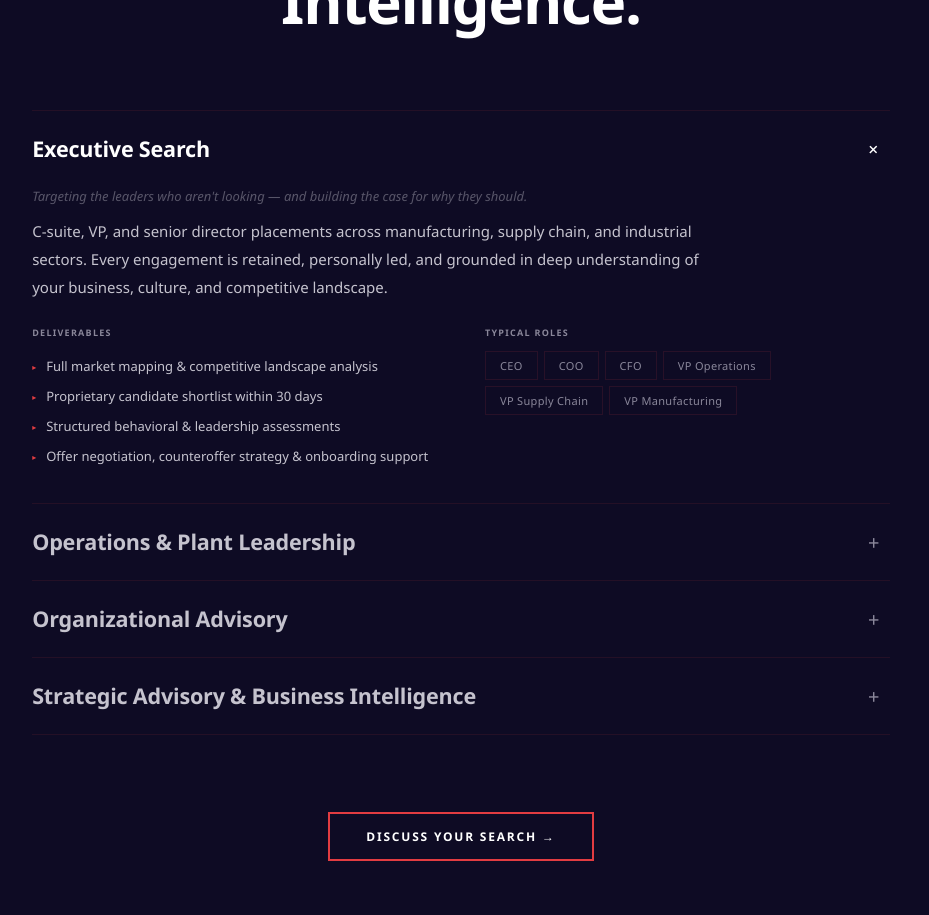
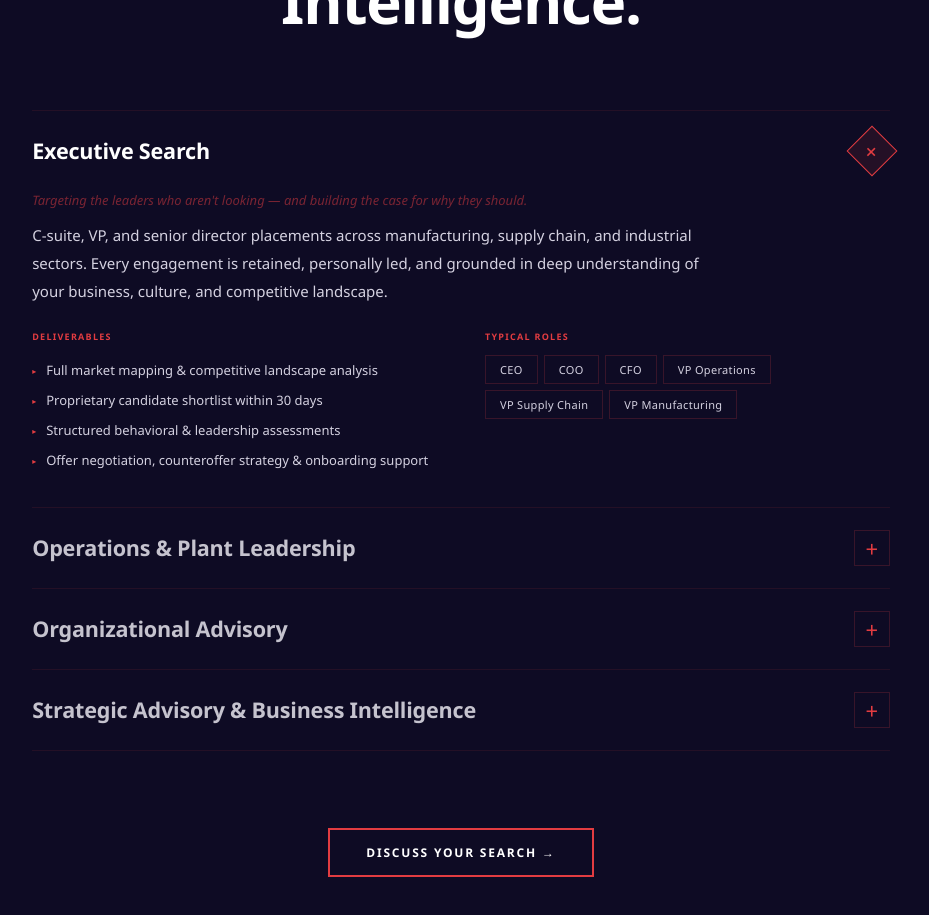
Before and after one commit to rc562/bound-search-partners, a React (Vite) app: page / in a window 1280 px wide. Shown: the part 2140-3055 px from the top of the page, without its empty margins (179-1108 px from the left). Built offline with nearby package versions, Linux system fonts and the light colour scheme.

Commit message:
Contextual labels for service tag sections

```diff
--- a/src/App.jsx
+++ b/src/App.jsx
@@ -75,10 +75,10 @@ export default function App() {
   };
 
   const srvs = [
-    {t:"Executive Search",tag:"Targeting the leaders who aren't looking — and building the case for why they should.",d:"C-suite, VP, and senior director placements across manufacturing, supply chain, and industrial sectors. Every engagement is retained, personally led, and grounded in deep understanding of your business, culture, and competitive landscape.",r:"CEO · COO · CFO · VP Operations · VP Supply Chain · VP Manufacturing",del:["Full market mapping & competitive landscape analysis","Proprietary candidate shortlist within 30 days","Structured behavioral & leadership assessments","Offer negotiation, counteroffer strategy & onboarding support"]},
-    {t:"Operations & Plant Leadership",tag:"The hires that determine whether strategy becomes execution.",d:"Plant managers, engineering directors, and quality leaders — the operational backbone of any manufacturing organization. We go deep into the industrial talent market to surface leaders with real floor presence, CI discipline, and team-building track records.",r:"Plant Manager · Director Engineering · Quality Director · Director of Operations",del:["Targeted outreach to passive operational leaders","Technical competency & leadership style vetting","On-site culture alignment evaluation","90-day onboarding support & guarantee-backed engagement"]},
-    {t:"Organizational Advisory",tag:"Clarity before commitment — understanding what your organization actually needs.",d:"Diagnostic-driven consulting for manufacturers navigating growth, transition, or underperformance. Whether you need to understand your leadership bench, plan for succession, benchmark compensation, or map the talent landscape before a search begins — we deliver focused engagements with clear deliverables, not open-ended retainers.",r:"Leadership Audit · Succession Planning · Org Design · Comp Benchmarking · Talent Mapping",del:["Leadership bench strength assessment","Succession gap analysis with actionable timeline","Compensation benchmarking vs. regional & national market","Talent availability & density mapping"]},
-    {t:"Strategic Advisory & Business Intelligence",tag:"PE-grade strategic intelligence, delivered in weeks — not quarters.",d:"Business model audits, strategic roadmaps, and portfolio diagnostics built for private equity firms, venture-backed companies, and manufacturers navigating inflection points. The depth of a Big Four engagement at a fraction of the cost and timeline — powered by AI-augmented research and real operational expertise.",r:"Business Model Audit · Strategic Roadmap · Market Entry Analysis · Portfolio Diagnostics",del:["Comprehensive business model audit & assessment","Strategic roadmap with prioritized initiatives","Competitive landscape & market entry analysis","AI-augmented research at institutional depth"]},
+    {t:"Executive Search",tag:"Targeting the leaders who aren't looking — and building the case for why they should.",d:"C-suite, VP, and senior director placements across manufacturing, supply chain, and industrial sectors. Every engagement is retained, personally led, and grounded in deep understanding of your business, culture, and competitive landscape.",r:"CEO · COO · CFO · VP Operations · VP Supply Chain · VP Manufacturing",rl:"Typical Roles",del:["Full market mapping & competitive landscape analysis","Proprietary candidate shortlist within 30 days","Structured behavioral & leadership assessments","Offer negotiation, counteroffer strategy & onboarding support"]},
+    {t:"Operations & Plant Leadership",tag:"The hires that determine whether strategy becomes execution.",d:"Plant managers, engineering directors, and quality leaders — the operational backbone of any manufacturing organization. We go deep into the industrial talent market to surface leaders with real floor presence, CI discipline, and team-building track records.",r:"Plant Manager · Director Engineering · Quality Director · Director of Operations",rl:"Typical Roles",del:["Targeted outreach to passive operational leaders","Technical competency & leadership style vetting","On-site culture alignment evaluation","90-day onboarding support & guarantee-backed engagement"]},
+    {t:"Organizational Advisory",tag:"Clarity before commitment — understanding what your organization actually needs.",d:"Diagnostic-driven consulting for manufacturers navigating growth, transition, or underperformance. Whether you need to understand your leadership bench, plan for succession, benchmark compensation, or map the talent landscape before a search begins — we deliver focused engagements with clear deliverables, not open-ended retainers.",r:"Leadership Audit · Succession Planning · Org Design · Comp Benchmarking · Talent Mapping",rl:"Engagement Types",del:["Leadership bench strength assessment","Succession gap analysis with actionable timeline","Compensation benchmarking vs. regional & national market","Talent availability & density mapping"]},
+    {t:"Strategic Advisory & Business Intelligence",tag:"PE-grade strategic intelligence, delivered in weeks — not quarters.",d:"Business model audits, strategic roadmaps, and portfolio diagnostics built for private equity firms, venture-backed companies, and manufacturers navigating inflection points. The depth of a Big Four engagement at a fraction of the cost and timeline — powered by AI-augmented research and real operational expertise.",r:"Business Model Audit · Strategic Roadmap · Market Entry Analysis · Portfolio Diagnostics",rl:"Capabilities",del:["Comprehensive business model audit & assessment","Strategic roadmap with prioritized initiatives","Competitive landscape & market entry analysis","AI-augmented research at institutional depth"]},
   ];
 
   const proc = [
@@ -412,11 +412,13 @@ export default function App() {
                       transition:"color .2s",
                     }}>{s.t}</h3>
                     <div style={{
-                      width:32,height:32,
+                      width:36,height:36,
+                      border:isOpen?`1px solid ${C.r}`:"1px solid rgba(226,60,65,.2)",
+                      background:isOpen?"rgba(226,60,65,.1)":"transparent",
                       display:"flex",alignItems:"center",justifyContent:"center",
-                      color:isOpen?C.w:C.g,
-                      fontSize:20,fontWeight:300,
-                      transition:"transform .3s cubic-bezier(.23,1,.32,1), color .2s",
+                      color:isOpen?C.r:C.r,
+                      fontSize:22,fontWeight:300,
+                      transition:"transform .3s cubic-bezier(.23,1,.32,1), background .2s, border-color .2s",
                       transform:isOpen?"rotate(45deg)":"rotate(0deg)",
                       flexShrink:0,marginLeft:16,
                     }}>+</div>
@@ -431,27 +433,27 @@ export default function App() {
                   }}>
                     <div style={{paddingBottom:32}}>
                       {/* Tagline + description */}
-                      <p style={{fontSize:13,fontStyle:"italic",color:C.gl,opacity:.4,lineHeight:1.5,marginBottom:12}}>{s.tag}</p>
-                      <p style={{fontSize:15,lineHeight:1.85,color:C.gl,maxWidth:700,marginBottom:24}}>{s.d}</p>
+                      <p style={{fontSize:13,fontStyle:"italic",color:C.r,opacity:.5,lineHeight:1.5,marginBottom:12}}>{s.tag}</p>
+                      <p style={{fontSize:15,lineHeight:1.85,color:"#d4d1e0",maxWidth:700,marginBottom:24}}>{s.d}</p>
 
                       {/* Two columns: deliverables + roles */}
                       <div style={{display:"grid",gridTemplateColumns:"1fr 1fr",gap:"24px 48px",alignItems:"start"}} className="srv-expand">
                         <div>
-                          <div style={{fontSize:9,fontWeight:700,letterSpacing:".14em",textTransform:"uppercase",color:C.g,marginBottom:12}}>Deliverables</div>
+                          <div style={{fontSize:9,fontWeight:700,letterSpacing:".14em",textTransform:"uppercase",color:C.r,marginBottom:12}}>Deliverables</div>
                           {s.del.map((d,di)=>(
                             <div key={di} style={{display:"flex",alignItems:"flex-start",gap:10,padding:"5px 0"}}>
                               <span style={{color:C.r,fontSize:8,marginTop:5,flexShrink:0}}>&#9656;</span>
-                              <span style={{fontSize:13,color:C.gl,lineHeight:1.55}}>{d}</span>
+                              <span style={{fontSize:13,color:"#d4d1e0",lineHeight:1.55}}>{d}</span>
                             </div>
                           ))}
                         </div>
                         <div>
-                          <div style={{fontSize:9,fontWeight:700,letterSpacing:".14em",textTransform:"uppercase",color:C.g,marginBottom:12}}>Typical Roles</div>
+                          <div style={{fontSize:9,fontWeight:700,letterSpacing:".14em",textTransform:"uppercase",color:C.r,marginBottom:12}}>{s.rl}</div>
                           <div style={{display:"flex",flexWrap:"wrap",gap:6}}>
                             {s.r.split(" · ").map((role,ri)=>(
-                              <span key={ri} style={{padding:"6px 14px",border:"1px solid rgba(226,60,65,.12)",color:C.g,fontSize:11,fontWeight:500,letterSpacing:".03em",transition:"all .25s"}}
-                                onMouseEnter={e=>{e.currentTarget.style.borderColor=C.r;e.currentTarget.style.color=C.w}}
-                                onMouseLeave={e=>{e.currentTarget.style.borderColor="rgba(226,60,65,.12)";e.currentTarget.style.color=C.g}}
+                              <span key={ri} style={{padding:"6px 14px",border:"1px solid rgba(226,60,65,.2)",color:"#d4d1e0",fontSize:11,fontWeight:500,letterSpacing:".03em",transition:"all .25s"}}
+                                onMouseEnter={e=>{e.currentTarget.style.borderColor=C.r;e.currentTarget.style.color=C.w;e.currentTarget.style.background="rgba(226,60,65,.06)"}}
+                                onMouseLeave={e=>{e.currentTarget.style.borderColor="rgba(226,60,65,.2)";e.currentTarget.style.color="#d4d1e0";e.currentTarget.style.background="transparent"}}
                               >{role}</span>
                             ))}
                           </div>
```
